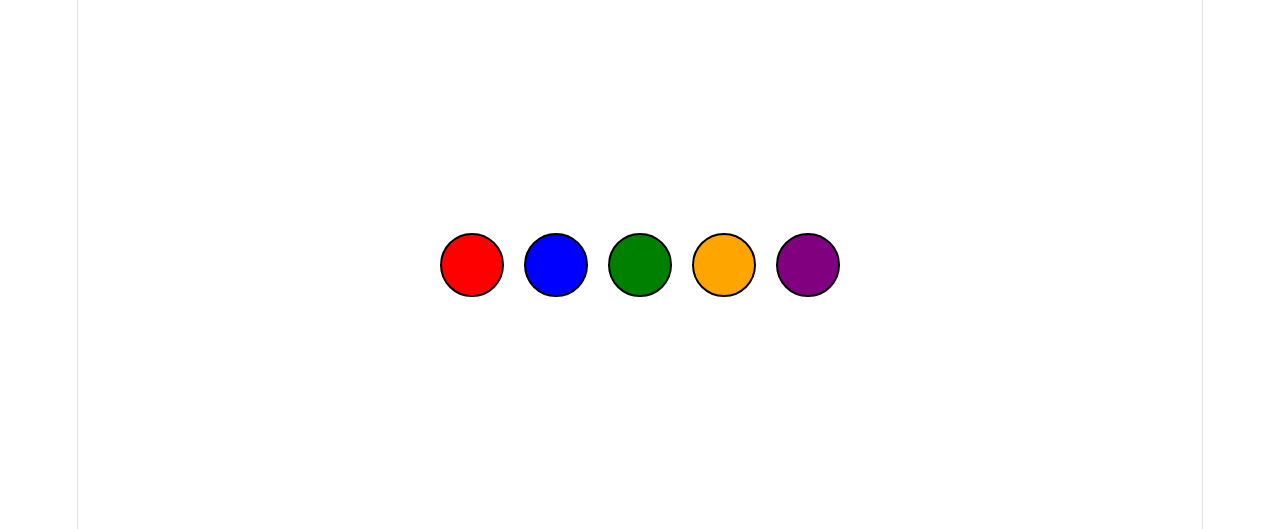
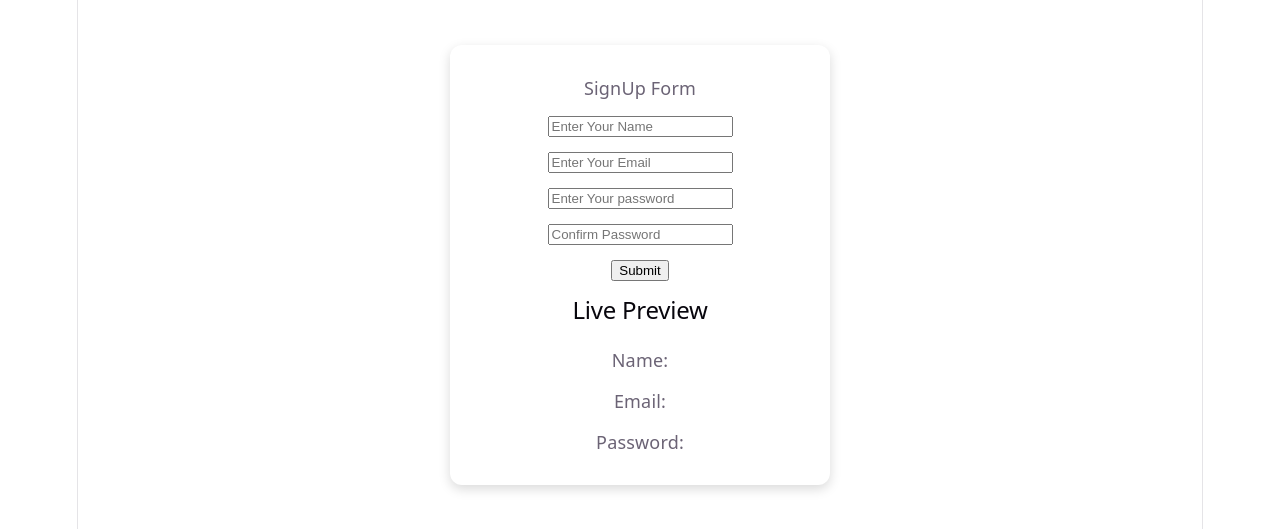
Before and after one commit to abidhasan2422/React_Practice, a React (Vite) app in the folder my_app/: page / in a window 1280 px wide. Shown: the part 135-664 px from the top of the page. Built offline with nearby package versions, Linux system fonts and the light colour scheme.

Commit message:
Controlled forms

```diff
--- a/my_app/src/App.jsx
+++ b/my_app/src/App.jsx
@@ -3,6 +3,7 @@ import reactLogo from './assets/react.svg'
 import viteLogo from './assets/vite.svg'
 import Card from './components/Card'
 import './App.css'
+import { use, useState } from 'react'
 
 // function App(){
 //   const name = "Abid";
@@ -235,62 +236,152 @@ import './App.css'
 // }
 
 // export default Counter;
-import { useState } from "react";
+// import { useState } from "react";
 
-function ColorPicker() {
+// function ColorPicker() {
 
-  const colors = [
-    "red",
-    "blue",
-    "green",
-    "orange",
-    "purple"
-  ];
+//   const colors = [
+//     "red",
+//     "blue",
+//     "green",
+//     "orange",
+//     "purple"
+//   ];
 
-  const [bgColor, setBgColor] = useState("white");
+//   const [bgColor, setBgColor] = useState("white");
 
-  const [hoverColor, setHoverColor] = useState("");
+//   const [hoverColor, setHoverColor] = useState("");
 
-  return (
+//   return (
 
-    <div
+//     <div
+//       style={{
+//         backgroundColor: hoverColor || bgColor,
+//         height: "100vh",
+//         display: "flex",
+//         justifyContent: "center",
+//         alignItems: "center",
+//         gap: "20px"
+//       }}
+//     >
+
+//       {colors.map((color, index) => (
+
+//         <div
+//           key={index}
+
+//           onClick={() => setBgColor(color)}
+
+//           onMouseEnter={() => setHoverColor(color)}
+
+//           onMouseLeave={() => setHoverColor("")}
+
+//           style={{
+//             width: "60px",
+//             height: "60px",
+//             backgroundColor: color,
+//             cursor: "pointer",
+//             borderRadius: "50%",
+//             border: "2px solid black"
+//           }}
+//         >
+
+//         </div>
+
+//       ))}
+
+//     </div>
+//   );
+// }
+
+// export default ColorPicker;
+
+function SignUp(){
+  const [name,setName] =useState("")
+  const [email,setEmail] =useState("")
+  const [password,setPassword] =useState("")
+  const[error,setError]=useState("")
+  const [confirmPassword, setConfirmPassword] = useState("");
+
+  function handleBlur(){
+    if(!email.includes("@"))
+      setError("Invalid Email");
+    else{
+      setError("");
+    }
+
+  }
+  function handleSubmit(){
+  setName("")
+  setEmail("")
+  setPassword("")
+  setConfirmPassword("")
+  }
+  return(
+    <div className="outer-div"
+       style={{
+    height: "100vh",
+    display: "flex",
+    justifyContent: "center",
+    alignItems: "center"
+  }}
+    >
+      <div
       style={{
-        backgroundColor: hoverColor || bgColor,
-        height: "100vh",
-        display: "flex",
-        justifyContent: "center",
-        alignItems: "center",
-        gap: "20px"
-      }}
+    display: "flex",
+    flexDirection: "column",
+    justifyContent: "center",
+    alignItems: "center",
+    width: "320px",
+    padding: "30px",
+    gap: "15px",
+    backgroundColor: "#ffffff",
+    borderRadius: "12px",
+    boxShadow: "0 4px 12px rgba(0,0,0,0.15)"
+  }}
     >
+      <p> SignUp Form </p>
 
-      {colors.map((color, index) => (
+      <input type="text"
 
-        <div
-          key={index}
+       value={name}
+       onChange={(e)=>setName(e.target.value)}
 
-          onClick={() => setBgColor(color)}
+      placeholder='Enter Your Name'
+      />
+      <input type="email"
+      value={email}
+      onChange={(e)=> setEmail(e.target.value)}
+      onBlur={handleBlur}
+      placeholder='Enter Your Email'
+      />
+          {error && <p>{error}</p>}
+      <input type="password"
+       value={password}
+       onChange={(e)=>setPassword(e.target.value)}
+      placeholder='Enter Your password'
+      />
+      <input type="password"
+       value={confirmPassword}
+       onChange={(e)=> setConfirmPassword(e.target.value)}
+       placeholder='Confirm Password'
+      />
+      {
+          confirmPassword &&
+          password !== confirmPassword &&
+          <p>Passwords do not match</p>
+        }
+    <button type="submit" onClick={handleSubmit}> Submit</button>
+    <h2>Live Preview</h2>
 
-          onMouseEnter={() => setHoverColor(color)}
+      <p>Name: {name}</p>
 
-          onMouseLeave={() => setHoverColor("")}
+      <p>Email: {email}</p>
 
-          style={{
-            width: "60px",
-            height: "60px",
-            backgroundColor: color,
-            cursor: "pointer",
-            borderRadius: "50%",
-            border: "2px solid black"
-          }}
-        >
+      <p>Password: {password}</p>
 
-        </div>
-
-      ))}
-
-    </div>
-  );
+      </div>
+      </div>
+  )
 }
-
-export default ColorPicker;
+export default SignUp;
```
